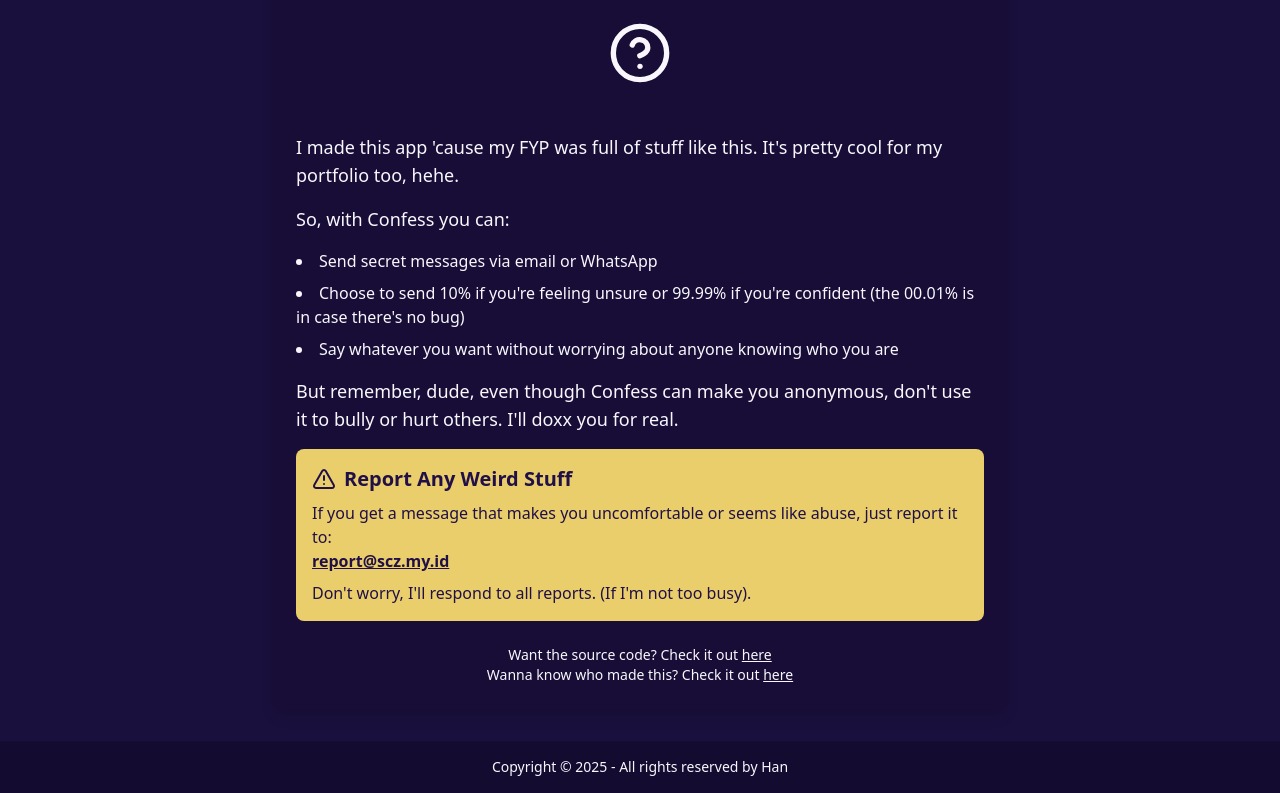
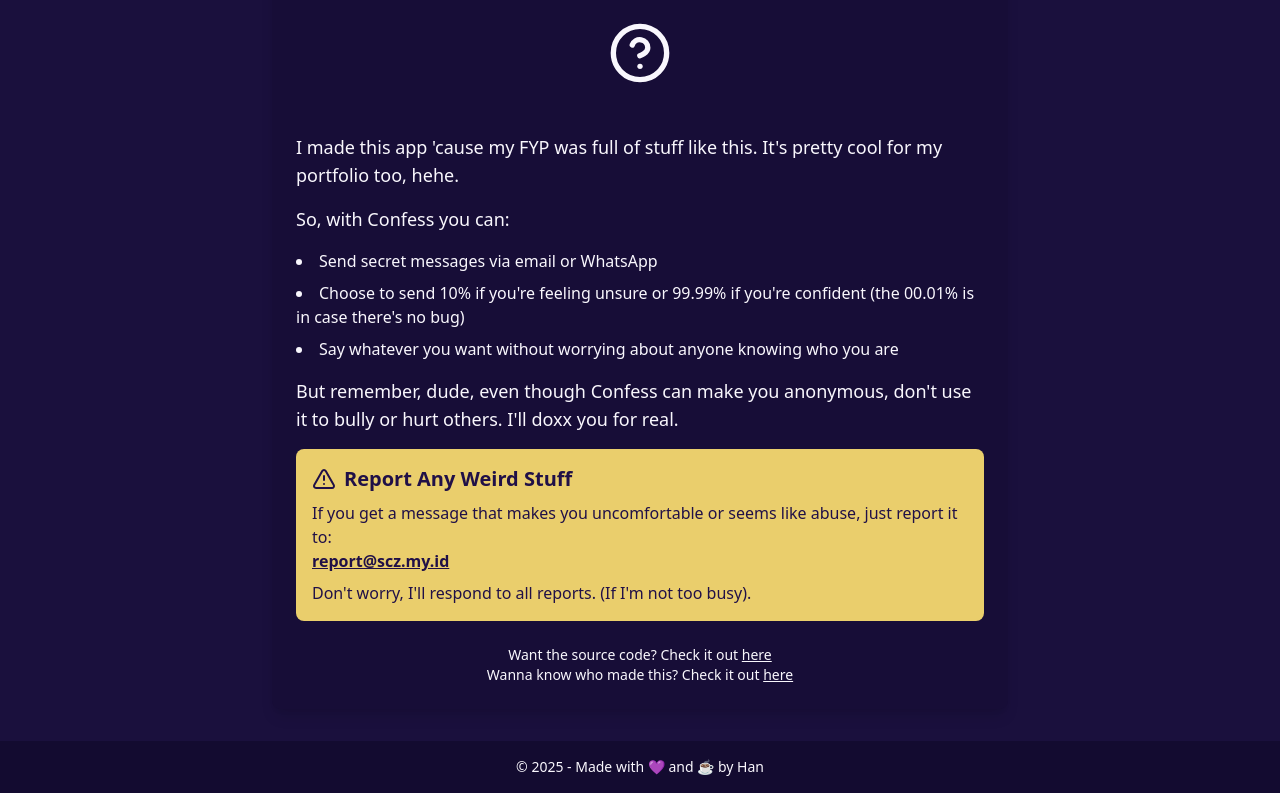
Before and after one commit to Schutz3/confess, a React (Vite) app in the folder fe/: page /about in a window 1280 px wide. Shown: the part 187-980 px from the top of the page. Built offline with nearby package versions, Linux system fonts and the light colour scheme.

Commit message:
Update Footer

```diff
--- a/fe/src/components/Footer.jsx
+++ b/fe/src/components/Footer.jsx
@@ -10,7 +10,7 @@
   return (
     <footer className="footer footer-center p-4 bg-base-300 text-base-content">
       <div>
-        <p>Copyright © {getYear()} - All rights reserved by <Link to={'https://scz.my.id/'}>Han</Link></p>
+        <p>© {getYear()} - Made with 💜 and ☕ by <Link to={'https://scz.my.id/'}>Han</Link></p>
       </div>
     </footer>
   );
```
